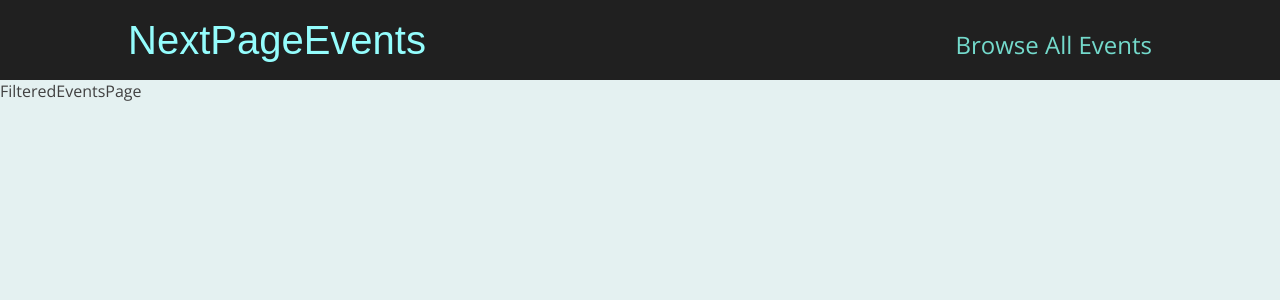
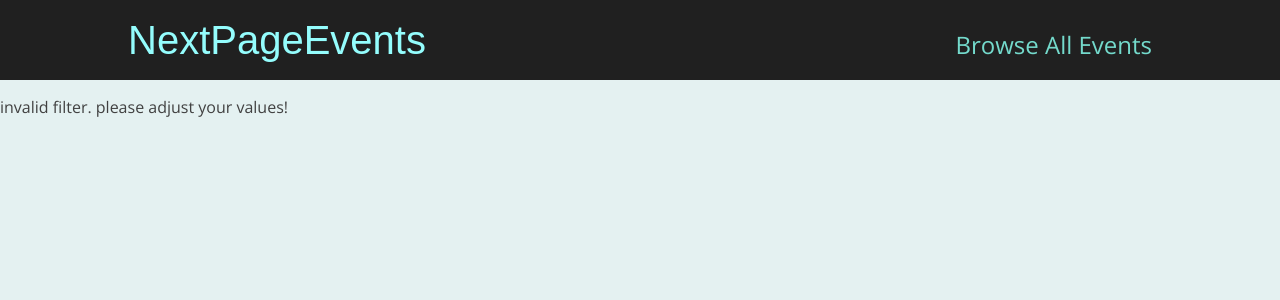
Before and after one commit to salehTarkashvand/nextPageEvents, a Next.js app: page /events in a window 1280 px wide. Shown: the top 300 px of the page. Built offline with nearby package versions, Linux system fonts and the light colour scheme.

Commit message:
Extracting Data on the Catch-All Page

```diff
--- a/pages/events/[...slug].js
+++ b/pages/events/[...slug].js
@@ -1,5 +1,28 @@
+import { useRouter } from "next/router";
+import { getFilteredEvents } from "../../dummy-data";
+import EventList from "../../components/event/event-list";
+
 export default function FilteredEventsPage() {
-    return (
-        <div> FilteredEventsPage </div>
-    );
+  const router = useRouter();
+  const filteredData = router.query.slug;
+
+  if (!filteredData) {
+    return <p className="center">Loading...</p>;
+  }
+  const filteredYear = filteredData[0];
+  const filteredMonth = filteredData[1];
+
+  const numYear = +filteredYear
+  const numMonth = +filteredMonth
+
+if(isNaN(numYear) || isNaN(numMonth) || numYear > 2030 || numYear < 2021 || filteredMonth > 12 || filteredMonth < 1){
+    return <p> invalid filter. please adjust your values! </p>
 }
+const filtredEvent = getFilteredEvents({ year: numYear, month: numMonth });
+
+if(!filtredEvent || filtredEvent.length === 0){
+    return <p> No events found for the chosen filter! </p>
+}
+
+  return <EventList items={filtredEvent} />;
+}
```
